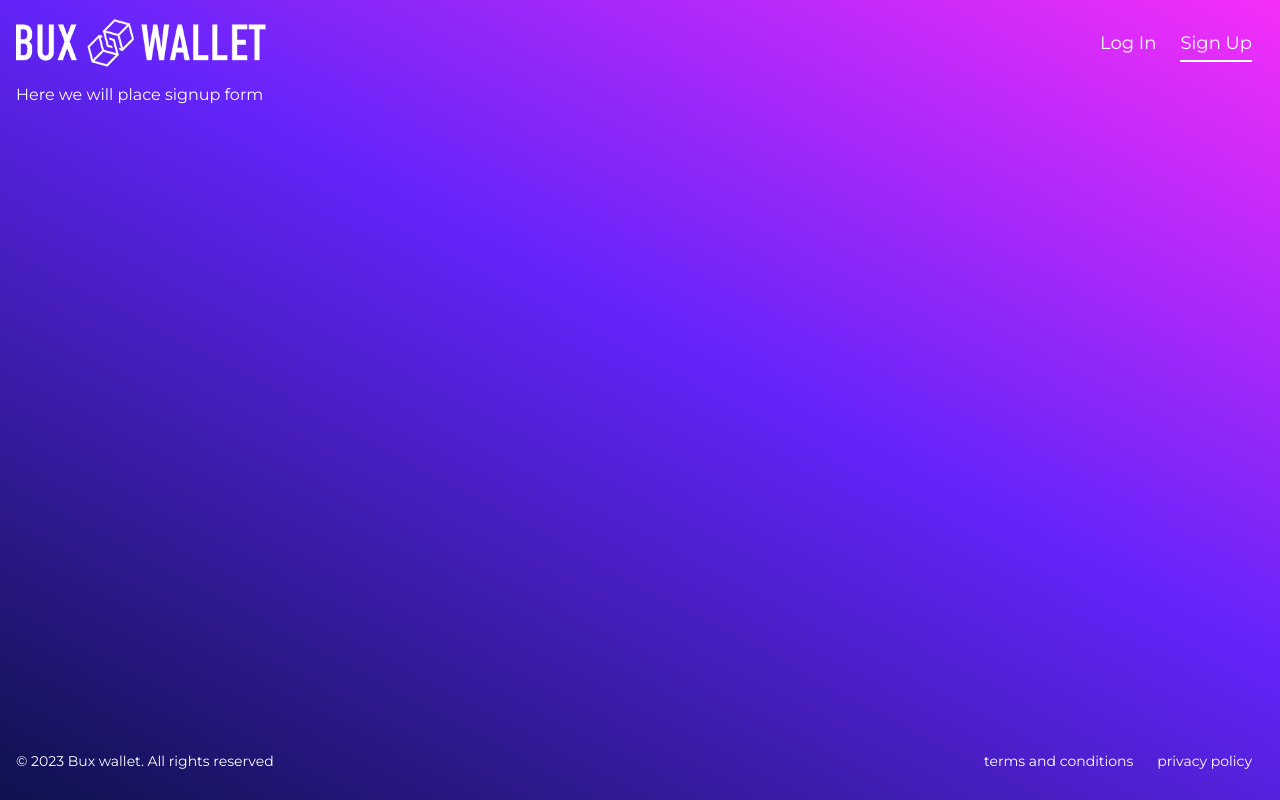
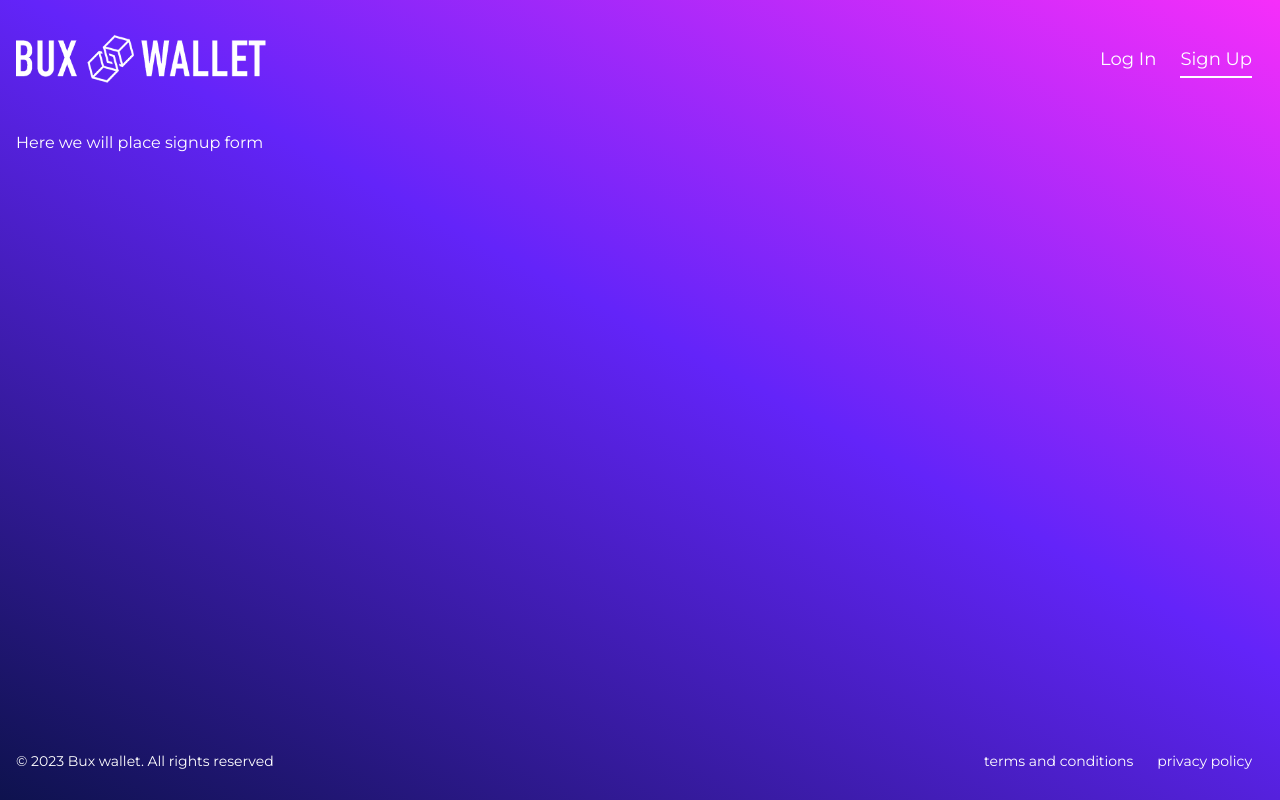
Before and after one commit to bitcoin-sv/spv-wallet-web-frontend, a React (Vite) app: page /signup in a window 1280 px wide. Built offline with nearby package versions, Linux system fonts and the light colour scheme; what emotion-normalize would draw is missing.

Commit message:
refactor(variables): create object for gradient variables, refactor(header): add bigger paddings and margins

```diff
--- a/src/components/_layout/Header/Header.styles.ts
+++ b/src/components/_layout/Header/Header.styles.ts
@@ -3,7 +3,8 @@ import { sizes } from '@/styles'
 import { Button } from '@/components/Button'
 
 export const HeaderStyled = styled.header`
-  margin: ${sizes(4)} 0;
+  padding: ${sizes(4)} 0;
+  margin: ${sizes(4)} 0 ${sizes(8)};
 `
 
 export const HeaderContent = styled.div`
--- a/src/styles/GlobalStyles.tsx
+++ b/src/styles/GlobalStyles.tsx
@@ -23,7 +23,7 @@ const globalStyles = css`
     margin: 0;
     font-family: ${typography.primaryFontFamily};
     background: ${colors.primaryBackground};
-    background: ${variables.mainBackgroundGradient};
+    background: ${variables.gradients.mainBackground};
     color: ${colors.textLightPrimary};
   }
 
--- a/src/styles/variables.ts
+++ b/src/styles/variables.ts
@@ -1,5 +1,7 @@
 export const variables = {
-  mainBackgroundGradient:
-    'linear-gradient(28deg, rgba(14, 18, 78, 1) 0%, rgba(99, 36, 249, 1) 55%, rgba(246, 46, 250, 1) 100%);',
+  gradients: {
+    mainBackground:
+      'linear-gradient(28deg, rgba(14, 18, 78, 1) 0%, rgba(99, 36, 249, 1) 55%, rgba(246, 46, 250, 1) 100%);',
+  },
   borderRadius: '8px',
 }
```
